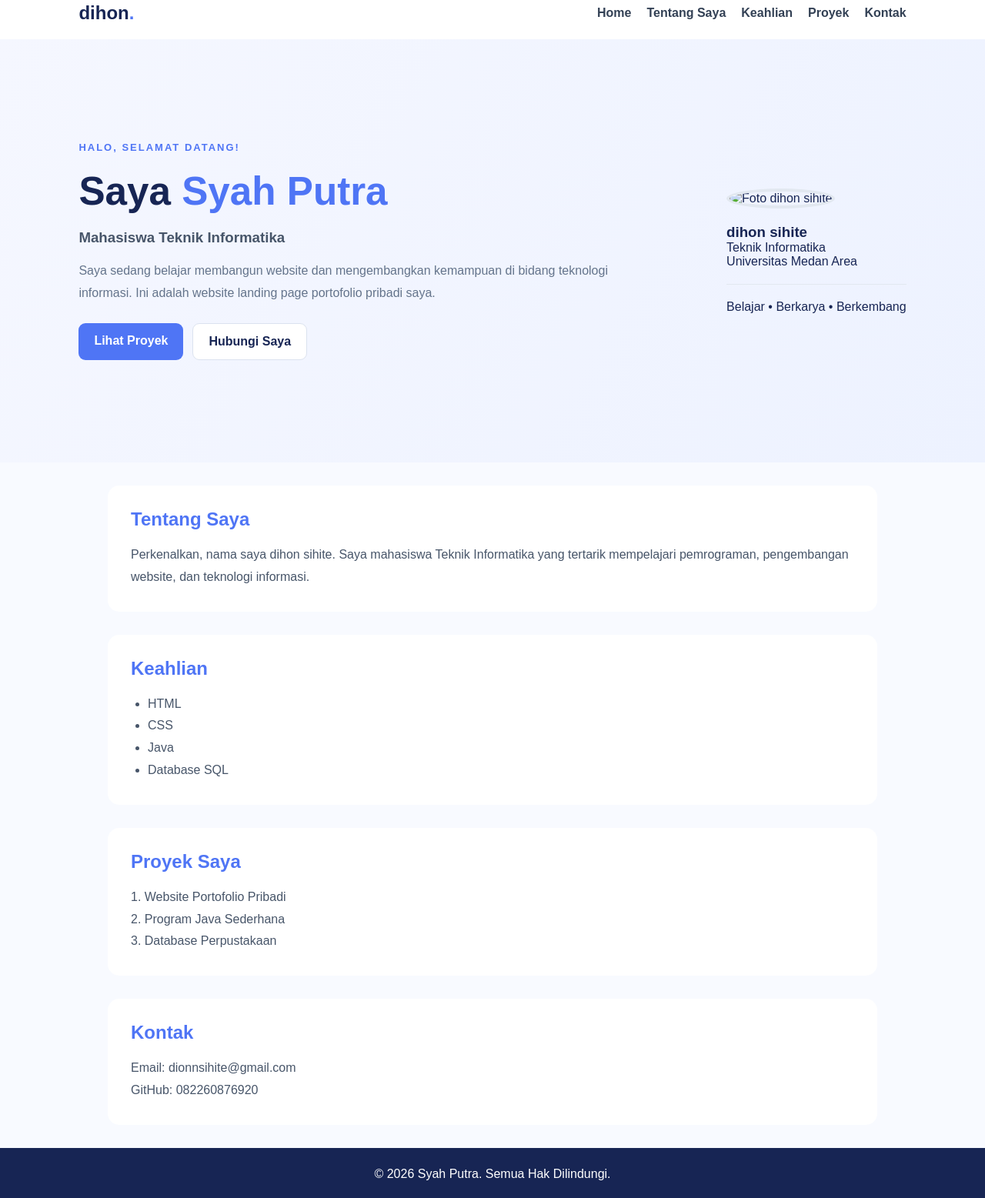
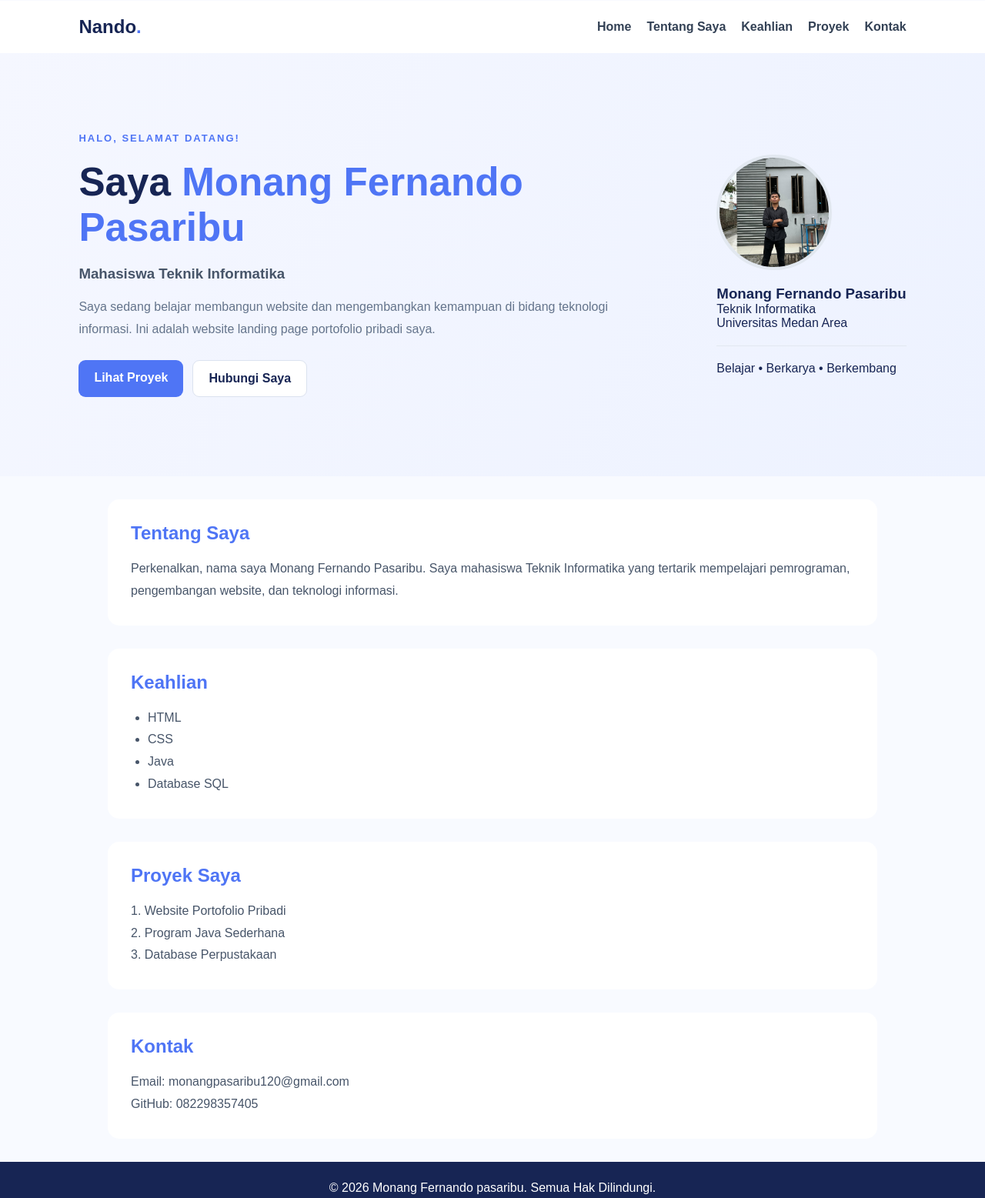
Before and after one commit to fernando-37/portofolio-nando, a plain HTML site: page index.html in a window 1280 px wide. Shown: the part 17-1574 px from the top of the page at 77% size. Drawn offline with Linux system fonts and the light colour scheme.

Commit message:
Update portfolio details and personal information

```diff
--- a/index.html
+++ b/index.html
@@ -1,9 +1,9 @@
-<!DOCTYPE html>
+DOCTYPE html>
 <html lang="id">
 <head>
     <meta charset="UTF-8">
     <meta name="viewport" content="width=device-width, initial-scale=1.0">
-    <title>Portofolio dihon sihite</title>
+    <title>Portofolio Monang Fernando Pasaribu</title>
 
     <style>
         * {
@@ -215,7 +215,7 @@
 <body>
 
     <nav>
-        <div class="logo">dihon<span>.</span></div>
+        <div class="logo">Nando<span>.</span></div>
 
         <ul>
             <li><a href="#home">Home</a></li>
@@ -230,7 +230,7 @@
         <div class="intro">
             <div class="welcome">HALO, SELAMAT DATANG!</div>
 
-            <h1>Saya <span>Syah Putra</span></h1>
+            <h1>Saya <span>Monang Fernando Pasaribu</span></h1>
 
             <h3>Mahasiswa Teknik Informatika</h3>
 
@@ -253,11 +253,11 @@
         </div>
 
         <div class="portofolio3">
-            <img src="foto.jpg"
-                 alt="Foto dihon sihite"
+            <img src="fernando.jpeg.jpeg"
+                 alt="Foto Monang Fernando Pasaribu"
                  class="photo">
 
-            <h3>dihon sihite</h3>
+            <h3>Monang Fernando Pasaribu</h3>
             <p>Teknik Informatika</p>
             <p>Universitas Medan Area</p>
 
@@ -270,7 +270,7 @@
     <section id="tentang">
         <h2>Tentang Saya</h2>
         <p>
-            Perkenalkan, nama saya dihon sihite.
+            Perkenalkan, nama saya Monang Fernando Pasaribu.
             Saya mahasiswa Teknik Informatika yang tertarik
             mempelajari pemrograman, pengembangan website,
             dan teknologi informasi.
@@ -296,12 +296,12 @@
 
     <section id="kontak">
         <h2>Kontak</h2>
-        <p>Email: dionnsihite@gmail.com</p>
-        <p>GitHub: 082260876920</p>
+        <p>Email: monangpasaribu120@gmail.com</p>
+        <p>GitHub: 082298357405</p>
     </section>
 
     <footer>
-        <p>&copy; 2026 Syah Putra. Semua Hak Dilindungi.</p>
+        <p>&copy; 2026 Monang Fernando pasaribu. Semua Hak Dilindungi.</p>
     </footer>
 
 </body>
```
